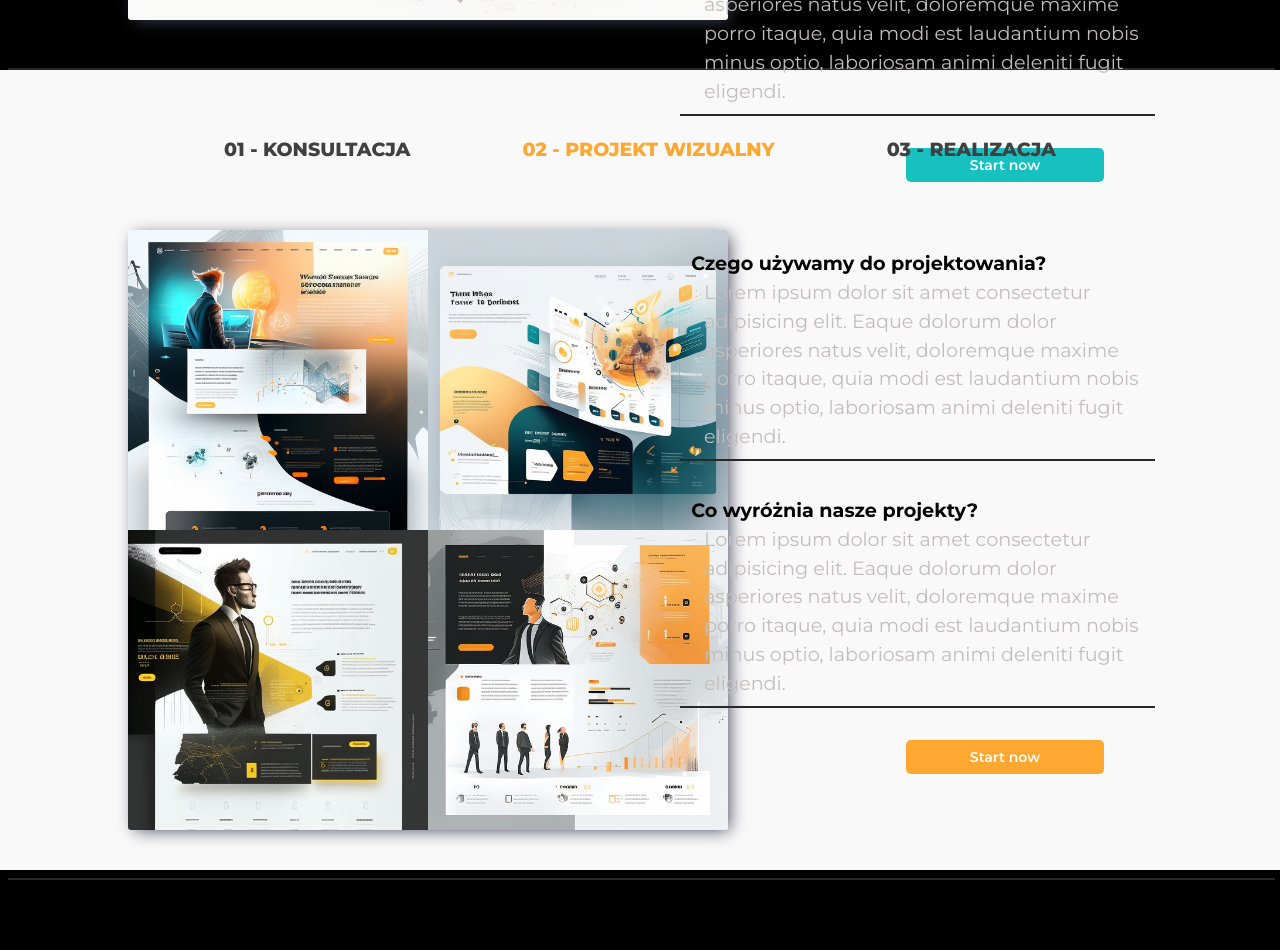
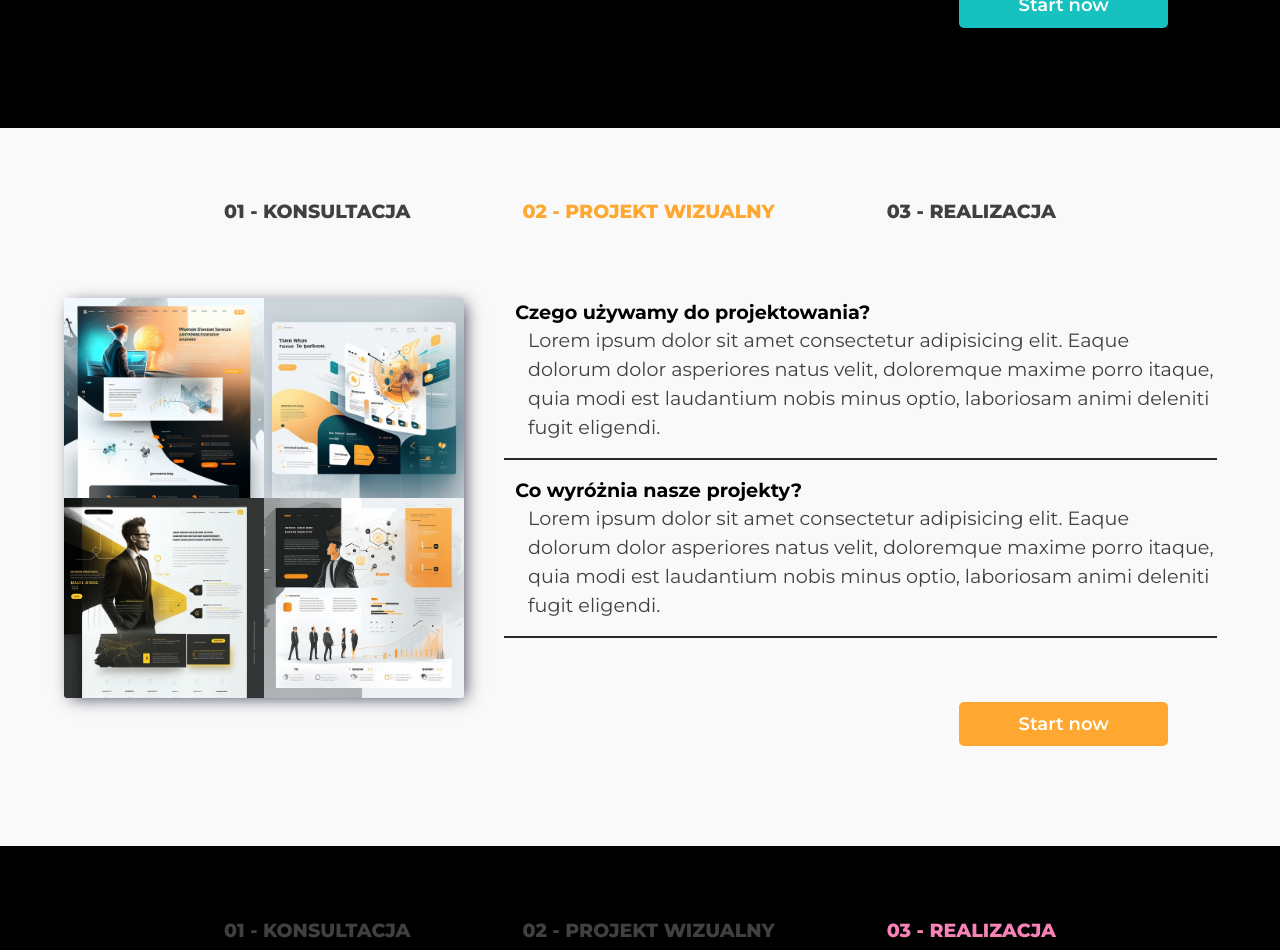
Before and after one commit to Carlith0/JT-Web-Development, a React (Vite) app: page / in a window 1280 px wide. Shown: the part 1540-2490 px from the top of the page. Built offline with nearby package versions, Linux system fonts and the light colour scheme.

Commit message:
media done everything works fine all thats left to do is add content

```diff
--- a/src/Proces/Proces.tsx
+++ b/src/Proces/Proces.tsx
@@ -1,15 +1,13 @@
 import ProcesConsultation from "./ProcesConsultation";
 import ProcesProject from "./ProcesProject";
 import ProcesRealization from "./ProcesRealization";
+
 function Proces() {
   return (
     <div className="Proces" id="proces">
       <ProcesConsultation></ProcesConsultation>
-      <hr />
-     <ProcesProject></ProcesProject>
-     <hr />
-     <ProcesRealization></ProcesRealization>
-     <hr />
+      <ProcesProject></ProcesProject>
+      <ProcesRealization></ProcesRealization>
 
     </div>
   );
--- a/src/Proces/ProcesConsultation.tsx
+++ b/src/Proces/ProcesConsultation.tsx
@@ -1,43 +1,60 @@
 import Styles from "./Procesess.module.scss";
 import TextDiv from "./TextDiv";
+import { motion } from "framer-motion";
+import { fadeIn } from "../variants";
+
 function ProcesConsultation() {
   const contents = [{
       id:1,
       heading: "Jak Wyglądają konsultacja?",
       text: "Konsultacja może odbywać się na różne sposoby, w tym osobiście, przez telefon, e-mail lub czat. Omawiamy kwestie takie jak przeznaczenie strony,  preferencje klienta oraz cene projektu.",
       hcolor: "white",
-      pcolor: "font-color",
     },
   {
   id:2,
   heading: "Na co zwracamy szczególną uwagę?",
   text: "Lorem ipsum dolor sit amet consectetur adipisicing elit. Eaque dolorum dolor asperiores natus velit, doloremque maxime porro itaque, quia modi est laudantium nobis minus optio, laboriosam animi deleniti fugit eligendi.",
   hcolor: "white",
-  pcolor: "font-color",
 },
   {
   id:3,
   heading: "Na co zwracamy szczególną uwagę?",
   text: "Lorem ipsum dolor sit amet consectetur adipisicing elit. Eaque dolorum dolor asperiores natus velit, doloremque maxime porro itaque, quia modi est laudantium nobis minus optio, laboriosam animi deleniti fugit eligendi.",
   hcolor: "white",
-  pcolor: "font-color",
 },
 ];
 
   return (
 
-    <div className={Styles.Processes}>
-      <div className={Styles.KonsultacjaMenu}>
-        <a href="#" className={Styles.Current}>01 - KONSULTACJA</a><a href="#">02 - PROJEKT WIZUALNY</a><a href="#">03 - REALIZACJA</a>
-      </div>
+    <div id="Consultation" className={Styles.Processes}>
+      <motion.div
+        variants={fadeIn("top", 0.3, 0.6)}
+        initial="hidden"
+        whileInView={"show"}
+        viewport={{ once: true, amount: 0.7 }}
+        className={Styles.ConsultationMenu}
+      >
+        <a href="#Consultation" className={Styles.Current}>01 - KONSULTACJA</a><a href="#Project">02 - PROJEKT WIZUALNY</a><a href="#Realization">03 - REALIZACJA</a>
+      </motion.div>
       <div className={Styles.Wrapper}>
-        <div className={Styles.Left}>
+        <motion.div
+        variants={fadeIn("right", 0.3, 0.6)}
+        initial="hidden"
+        whileInView={"show"}
+        viewport={{ once: true, amount: 0.7 }}
+        className={Styles.Left}
+        >
           <img src={"../../img/Chads.png"} alt="businessmen" />
-        </div>
-
+        </motion.div>
         <div className={Styles.Right}>
           <TextDiv contents={contents}></TextDiv>
-          <button className={Styles.ConsultationButton}>Start now</button>
+            <motion.div
+            variants={fadeIn("left", 0.3, 0.6)}
+            initial="hidden"
+            whileInView={"show"}
+            >
+            <button className={Styles.ConsultationButton}><a href="#contact">Start now</a></button>
+            </motion.div>
         </div>
       </div>
 
--- a/src/Proces/ProcesProject.tsx
+++ b/src/Proces/ProcesProject.tsx
@@ -1,37 +1,49 @@
 import Styles from "./Procesess.module.scss";
 import TextDiv from "./TextDiv";
+import { motion } from "framer-motion";
+import { fadeIn } from "../variants";
 function ProcesConsultation() {
   const contents = [{
       id:1,
       heading: "Czego używamy do projektowania?",
       text: "Lorem ipsum dolor sit amet consectetur adipisicing elit. Eaque dolorum dolor asperiores natus velit, doloremque maxime porro itaque, quia modi est laudantium nobis minus optio, laboriosam animi deleniti fugit eligendi.",
       hcolor: "Black",
-      pcolor: "social-links",
+      pcolor: "#404040",
   },
   {
   id:2,
   heading: "Co wyróżnia nasze projekty?",
   text: "Lorem ipsum dolor sit amet consectetur adipisicing elit. Eaque dolorum dolor asperiores natus velit, doloremque maxime porro itaque, quia modi est laudantium nobis minus optio, laboriosam animi deleniti fugit eligendi.",
   hcolor: "Black",
-  pcolor: "social-links",
+  pcolor: "#404040",
 },
 ];
 
   return (
 
-    <div className={Styles.Processes} style={{backgroundColor: "#F9F9F9"}} >
+    <div id="Project" className={Styles.Processes} style={{backgroundColor: "#F9F9F9"}} >
       <div className={Styles.ProjectMenu}>
-        <a href="#" >01 - KONSULTACJA</a><a href="#" className={Styles.Current}>02 - PROJEKT WIZUALNY</a><a href="#">03 - REALIZACJA</a>
+        <a href="#Consultation" >01 - KONSULTACJA</a><a href="#Project" className={Styles.Current}>02 - PROJEKT WIZUALNY</a><a href="#Realization">03 - REALIZACJA</a>
       </div>
-      <div className={Styles.Wrapper}>
-        <div className={Styles.Left}>
-          <img src={"../../img/Project.png"} alt="businessmen" />
-        </div>
-
+      <div className={Styles.Wrapper} style={{backgroundColor: "#F9F9F9"}}>
+        <motion.div
+                variants={fadeIn("right", 0.3, 0.6)}
+                initial="hidden"
+                whileInView={"show"}
+                viewport={{ once: true, amount: 0.7 }}
+                className={Styles.Left}
+                >
+           <img src={"../../img/Project.png"} alt="businessmen" />
+        </motion.div>
         <div className={Styles.Right}>
-          <TextDiv contents={contents} style={{backgroundColor: "#wwww"}}></TextDiv>
-          <button className={Styles.ProjectButton}>Start now</button>
-
+          <TextDiv contents={contents}></TextDiv>
+          <motion.div
+            variants={fadeIn("left", 0.3, 0.6)}
+            initial="hidden"
+            whileInView={"show"}
+          >
+          <button className={Styles.ProjectButton}><a href="#contact">Start now</a></button>
+          </motion.div>
         </div>
       </div>
 
--- a/src/Proces/ProcesRealization.tsx
+++ b/src/Proces/ProcesRealization.tsx
@@ -1,5 +1,7 @@
 import Styles from "./Procesess.module.scss";
 import TextDiv from "./TextDiv";
+import { motion } from "framer-motion";
+import { fadeIn } from "../variants";
 function ProcesRealization() {
   const contents = [{
     id:1,
@@ -25,23 +27,32 @@ function ProcesRealization() {
 ];
 
   return (
-
-    <div className={Styles.Processes}>
+    <div id="Realization" className={Styles.Processes}>
       <div className={Styles.RealizationMenu}>
-        <a href="#" >01 - KONSULTACJA</a><a href="#">02 - PROJEKT WIZUALNY</a><a href="#" className={Styles.Current}>03 - REALIZACJA</a>
+        <a href="#Consultation" >01 - KONSULTACJA</a><a href="#Project">02 - PROJEKT WIZUALNY</a><a href="#Realization" className={Styles.Current}>03 - REALIZACJA</a>
       </div>
       <div className={Styles.Wrapper}>
-        <div className={Styles.Left}>
+        <motion.div
+          variants={fadeIn("right", 0.3, 0.6)}
+          initial="hidden"
+          whileInView={"show"}
+          viewport={{ once: true, amount: 0.7 }}
+          className={Styles.Left}
+          >
           <img src={"../../img/Realization.png"} alt="businessmen" />
-        </div>
+        </motion.div>
 
         <div className={Styles.Right}>
           <TextDiv contents={contents}></TextDiv>
-          <button className={Styles.RealizationButton}>Start now</button>
-
+          <motion.div
+            variants={fadeIn("left", 0.3, 0.6)}
+            initial="hidden"
+            whileInView={"show"}
+            >
+            <button className={Styles.RealizationButton}><a href="#contact">Start now</a></button>
+          </motion.div>
         </div>
       </div>
-
     </div>
 
   );
--- a/src/Proces/Procesess.module.scss
+++ b/src/Proces/Procesess.module.scss
@@ -1,6 +1,6 @@
 @use "../style/Variables.scss" as v;
 .Processes{
-    height: 100vh;
+    padding-bottom: 100px;
     .Wrapper{
         margin: auto;
         width: 80%;
@@ -19,19 +19,25 @@
         .Right{
             padding-left: 2rem;
             button{
-                margin-top: 1rem;
+                margin-top: 3rem;
                 float: right;
                 margin-right: 3rem;
-                padding-left: 4rem;
-                padding-right: 4rem;
-                padding-top: 0.5rem;
-                padding-bottom: 0.5rem;
                 font-family: "Montserrat";
-                font-size: 14px;
+                font-size: 18px;
                 font-weight: 600;
                 border: none;
                 border-radius: 5px;
                 cursor: pointer;
+                background-color: map-get(v.$colors, "aqua");
+                padding: 0.7rem;
+                a{
+                    padding: 3rem;
+                    text-decoration: none;
+                    color: white;
+                }
+
+            }
+            .ConsultationButton{
                 background-color: map-get(v.$colors, "aqua");
 
             }
@@ -39,24 +45,20 @@
                 background-color: map-get(v.$colors, "gold");
             }
             .RealizationButton{
-                background-color: map-get(v.$colors, "green");
-            }
-            .ConsultationButton{
-                background-color: map-get(v.$colors, "aqua");
+                background-color: map-get(v.$colors, "pink");
             }
             }
 
     }
-    .KonsultacjaMenu{
+    .ConsultationMenu{
         width: 100%;
-        height: 20%;
+        height: 170px;
         display: flex;
         align-items: center;
         justify-content: center;
         a{
             text-decoration: none;
             margin: 3.5rem;
-            color: #CCCC;
             font-family: 'Montserrat';
             color: map-get(v.$colors, "gray" );
             font-weight: 800;
@@ -64,26 +66,23 @@
             transition: 0.4s;
             &:hover{
                 transition: 0.4s;
-                color: map-get(v.$colors, "aqua" )!important;
-                .Current{
-                    color: map-get(v.$colors, "gray" );
-                }
+                color: map-get(v.$colors, "aqua");
             }
+
         }
         .Current{
-            color: map-get(v.$colors, "aqua" );
+            color: map-get(v.$colors, "aqua");
         }
     }
     .ProjectMenu{
         width: 100%;
-        height: 20%;
+        height: 170px;
         display: flex;
         align-items: center;
         justify-content: center;
         a{
             text-decoration: none;
             margin: 3.5rem;
-            color: #CCCC;
             font-family: 'Montserrat';
             color: map-get(v.$colors, "gray" );
             font-weight: 800;
@@ -92,9 +91,7 @@
             &:hover{
                 transition: 0.4s;
                 color: map-get(v.$colors, "gold" )!important;
-                .Current{
-                    color: map-get(v.$colors, "gold" );
-                }
+
             }
         }
         .Current{
@@ -103,14 +100,13 @@
     }
     .RealizationMenu{
         width: 100%;
-        height: 20%;
+        height: 170px;
         display: flex;
         align-items: center;
         justify-content: center;
         a{
             text-decoration: none;
             margin: 3.5rem;
-            color: #CCCC;
             font-family: 'Montserrat';
             color: map-get(v.$colors, "gray" );
             font-weight: 800;
@@ -118,15 +114,81 @@
             transition: 0.4s;
             &:hover{
                 transition: 0.4s;
-                color: map-get(v.$colors, "green" )!important;
-                .Current{
-                    color: map-get(v.$colors, "green" );
-                }
+                color: map-get(v.$colors, "pink" );
             }
         }
         .Current{
-            color: map-get(v.$colors, "green" );
+            color: map-get(v.$colors, "pink" );
         }
     }
 
 }
+
+@media (max-width:1500px){
+    .Processes{
+        .Wrapper{
+            width: 90%;
+        }
+    }
+}
+@media (max-width:1300px){
+    .Processes{
+        .Wrapper{
+            .Left{
+                img{
+                    margin: auto;
+                    width: 400px;
+                    height: 400px;
+                }
+            }
+        }
+    }
+}
+@media (max-width:1000px){
+    .Processes{
+        .Wrapper{
+            width: 80%;
+           flex-direction: column;
+           .Left{
+                display: flex;
+                width: 100%;
+                margin-bottom: 2rem;
+                img{
+                    margin: auto;
+                    width: 600px;
+                    height: 600px;
+                }
+            }
+            .Right{
+                padding-left: 0.2rem;
+                margin: auto;
+            }
+        }
+    }
+}
+@media (max-width:750px){
+    .Processes{
+        .ConsultationMenu, .ProjectMenu, .RealizationMenu{
+            flex-direction: column;
+            a{
+             margin: 0.2rem;
+             text-align: left;
+            }
+        }
+
+        .Wrapper{
+            width: 90%;
+           .Left{
+                img{
+                    margin: auto;
+                    width: 400px;
+                    height: 400px;
+                }
+            }
+            .Right{
+                padding-left: 0.2rem;
+                margin: auto;
+            }
+        }
+    }
+}
--- a/src/Proces/TextDiv.module.scss
+++ b/src/Proces/TextDiv.module.scss
@@ -1,6 +1,5 @@
 @use "../style/Variables.scss" as v;
 .Description{
-    padding-top: 1.2rem;
     margin-bottom: 1rem;
     h5{
         font-size: 1.2rem;
@@ -21,7 +20,7 @@
     }
     }
     hr{
-        margin-top: 0.5rem;
+        margin-top: 1rem;
         width: 99%;
         margin-left: 0.5rem;
         height: 2px;
--- a/src/Proces/TextDiv.tsx
+++ b/src/Proces/TextDiv.tsx
@@ -1,3 +1,6 @@
+import { TypeAnimation } from "react-type-animation";
+import { motion } from "framer-motion";
+import { fadeIn } from "../variants";
 import Styles from "./TextDiv.module.scss";
 type Content = {
     id: String;
@@ -11,11 +14,18 @@ function TextDiv(props:any){
     return(
         <div>
             {contents.map((content:Content)=>(
-                <div className={Styles.Description}>
+                <motion.div
+                variants={fadeIn("left", 0.3, 0.6)}
+                initial="hidden"
+                whileInView={"show"}
+                viewport={{ once: false, amount: 0.7 }}
+                className={Styles.Description}
+                >
                     <h5 style={{color: `${content.hcolor}`}}>{content.heading}</h5>
-                    <p>{content.text}</p>
-                   <hr />
-                </div>
+                    <p style={{color: `${content.pcolor}`}}>{content.text}</p>
+                    <hr />
+                </motion.div>
+
             ))}
         </div>
     )
--- a/src/style/Variables.scss
+++ b/src/style/Variables.scss
@@ -10,6 +10,7 @@ $colors: (
 	"gold": #FFA831,
 	"background-color": #1e1e1e,
 	"social-links": #616161,
+	"pink": #F782B5,
 	"green": #25D140,
 );
 
--- a/src/variants.tsx
+++ b/src/variants.tsx
@@ -1,9 +1,9 @@
-export const fadeIn = (direction: string, delay: number) => {
+export const fadeIn = (direction: string, delay: number,duration: number) => {
   return {
     hidden: {
-      y: direction === "up" ? 80 : direction === "down" ? -80 : 0,
+      y: direction === "up" ? 20 : direction === "down" ? -20 : 0,
       opacity: 0,
-      x: direction === "left" ? 80 : direction === "right" ? -80 : 0,
+      x: direction === "left" ? 20 : direction === "right" ? -20 : 0,
     },
     show: {
       y: 0,
@@ -11,7 +11,7 @@ export const fadeIn = (direction: string, delay: number) => {
       opacity: 1,
       transition: {
         type: "tween",
-        duration: 1.2,
+        duration: duration,
         delay: delay,
         ease: [0.25, 0.25, 0.25, 0.75],
       },
```
Also changed, not shown: src/Homepage/HomePage.tsx (+8 -8 lines). Lines whose indentation alone changed are shown as unchanged.
